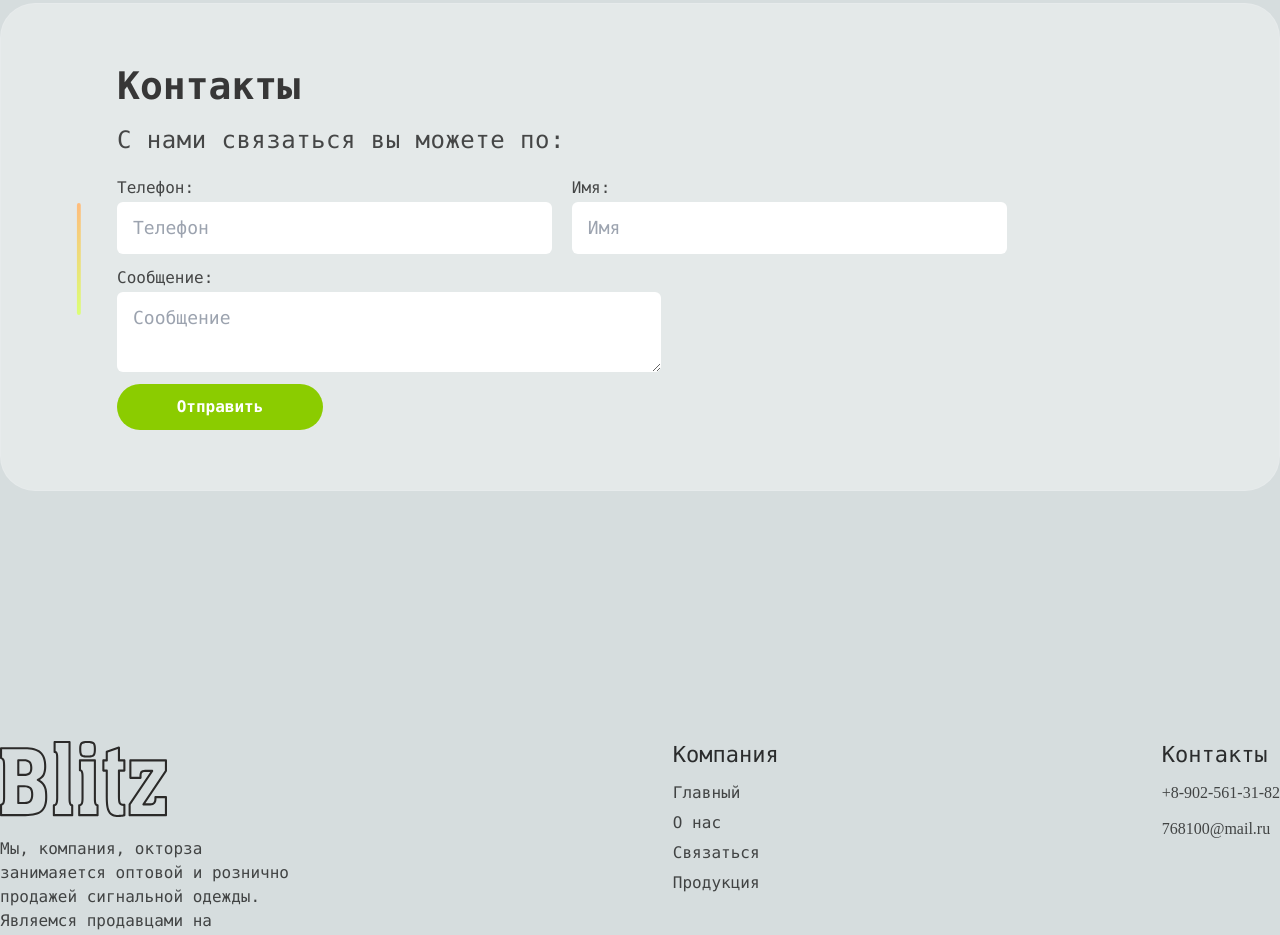
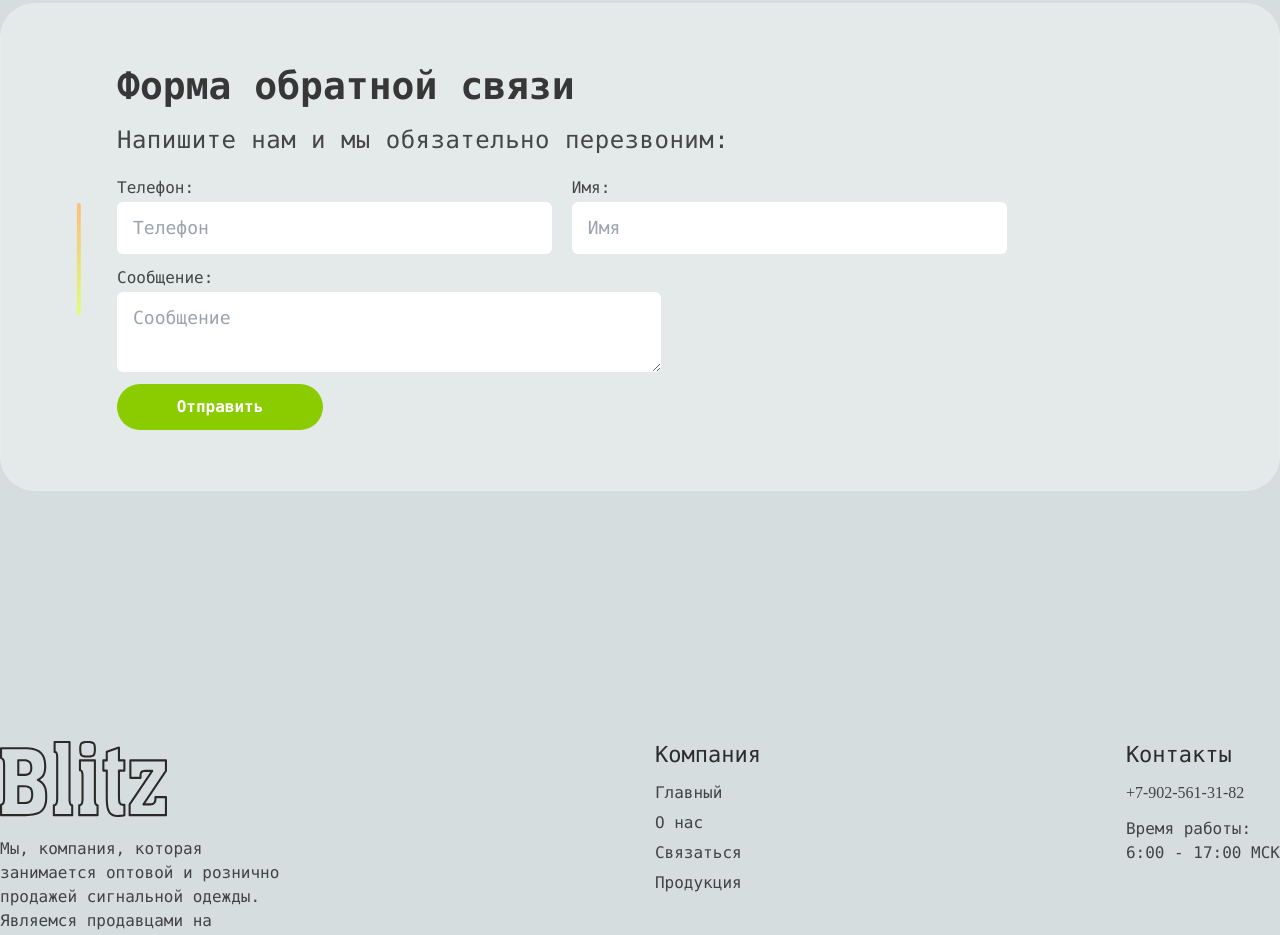
Before and after one commit to alone025/blist, a React (Vite) app: page / in a window 1280 px wide. Shown: the part 3100-4035 px from the top of the page. Built offline with nearby package versions, Linux system fonts and the light colour scheme; a web font is replaced by a local one.

Commit message:
New edited code

```diff
--- a/src/App.jsx
+++ b/src/App.jsx
@@ -510,7 +510,7 @@ const App = () => {
                     disabled={selectedProduct.linkToWB == ""}
                     onClick={() => window.open(`${selectedProduct.linkToWB}`)}
                   >
-                    Подробнее на ВБ
+                    Подробнее на Wildberries
                   </button>
                 </div>
               </div>
@@ -676,14 +676,14 @@ const App = () => {
                       data-aos-duration="1000"
                       className="text-[26px] sm:text-[30px] md:text-[34px] lg:text-[38px] text-[#373737] font-mono font-bold leading-[normal]"
                     >
-                      Контакты
+                      Форма обратной связи
                     </h3>
                     <p
                       data-aos="fade-up"
                       data-aos-duration="1000"
                       className="font-mono text-sm sm:text-base md:text-xl lg:text-2xl font-light text-[#000000B2] md:leading-[34px] tracking-[0.48px] max-w-[832px] mt-4"
                     >
-                      С нами связаться вы можете по:
+                      Напишите нам и мы обязательно перезвоним:
                     </p>
                   </div>
 
@@ -773,9 +773,7 @@ const App = () => {
                 <div className="lg flex flex-col gap-5">
                   <img src={logo} alt="" className="max-w-[167px]" />
                   <p className="text-sm sm:text-base text-[#000000B2] font-mono max-w-[290px] font-light">
-                    Мы, компания, окторза занимаяется оптовой и рознично
-                    продажей сигнальной одежды. Являемся продавцами на валберис
-                    более года.
+                  Мы, компания, которая занимается оптовой и рознично продажей сигнальной одежды. Являемся продавцами на Wildberries более 3-х лет.
                   </p>
                 </div>
 
@@ -845,16 +843,16 @@ const App = () => {
                   </h4>
 
                   <a
-                    href="tel:+8-902-561-31-82"
+                    href="tel:+7-902-561-31-82"
                     className="text-sm sm:text-base font-['REM'] font-light text-[#000000B2] leading-[normal] mb-3"
                   >
-                    +8-902-561-31-82
+                    +7-902-561-31-82
                   </a>
                   <a
-                    href="mailto:768100@mail.ru"
-                    className="text-sm sm:text-base font-['REM'] font-light text-[#000000B2] leading-[normal]"
+
+                    className="text-sm sm:text-base font-mono font-light text-[#000000B2] leading-[normal]"
                   >
-                    768100@mail.ru
+                    Время работы: <br /> 6:00 - 17:00 МСК
                   </a>
                 </div>
               </div>
@@ -988,7 +986,6 @@ const App = () => {
         <div className="fixed inset-0 z-50 flex items-center justify-center bg-black bg-opacity-50">
           <div className="bg-white p-6 rounded-lg shadow-lg w-96">
             <h2 className="text-xl font-semibold mb-4 font-mono">Свяжитесь с нами</h2>
-            <p className="mb-4 text-gray-700 font-mono">Телефон: +8-902-561-31-82</p>
             <p className="mb-4 text-gray-700 font-mono">Оставьте заявку на обратный звонок:</p>
             <form onSubmit={handleSubmit} className="space-y-3">
               <input
```
